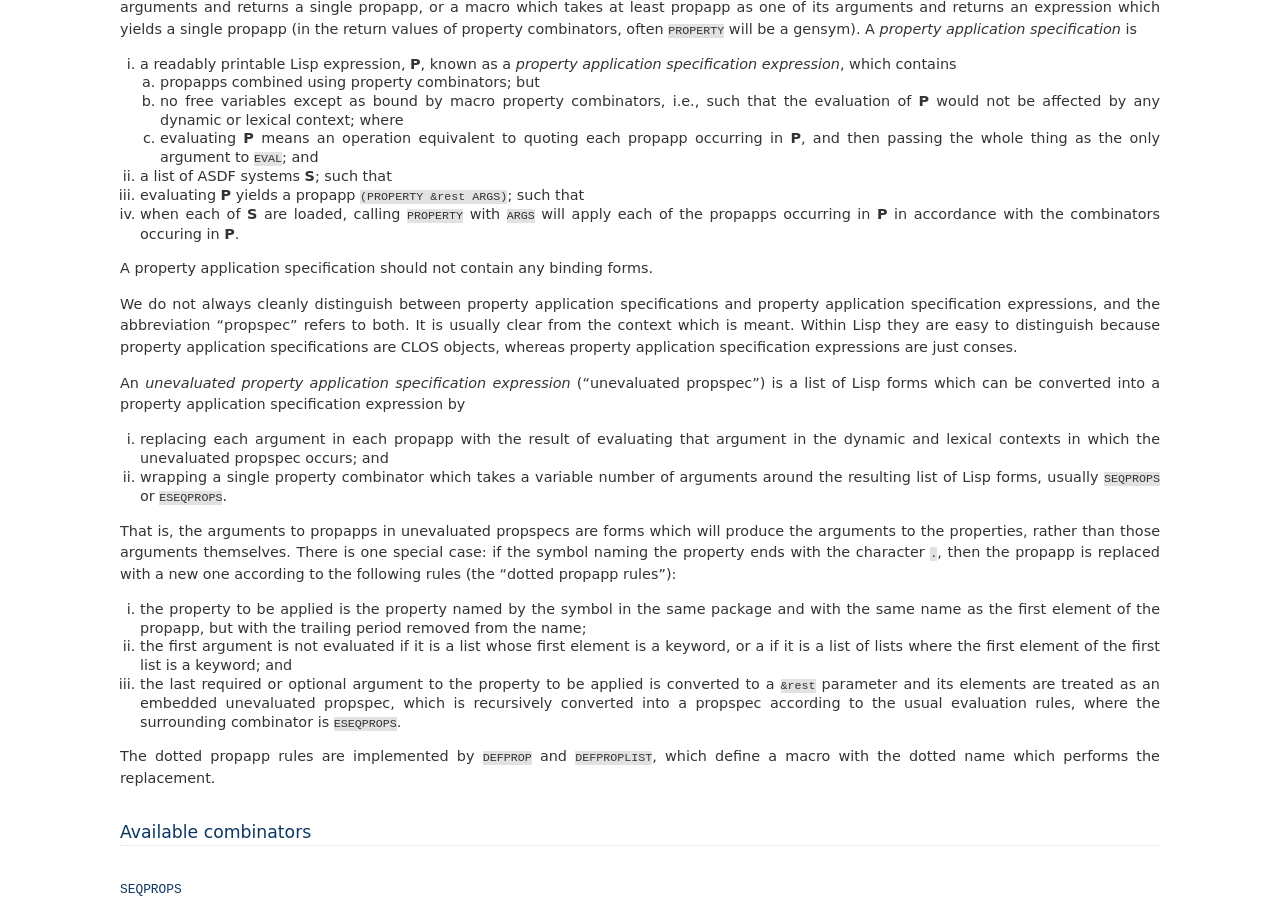
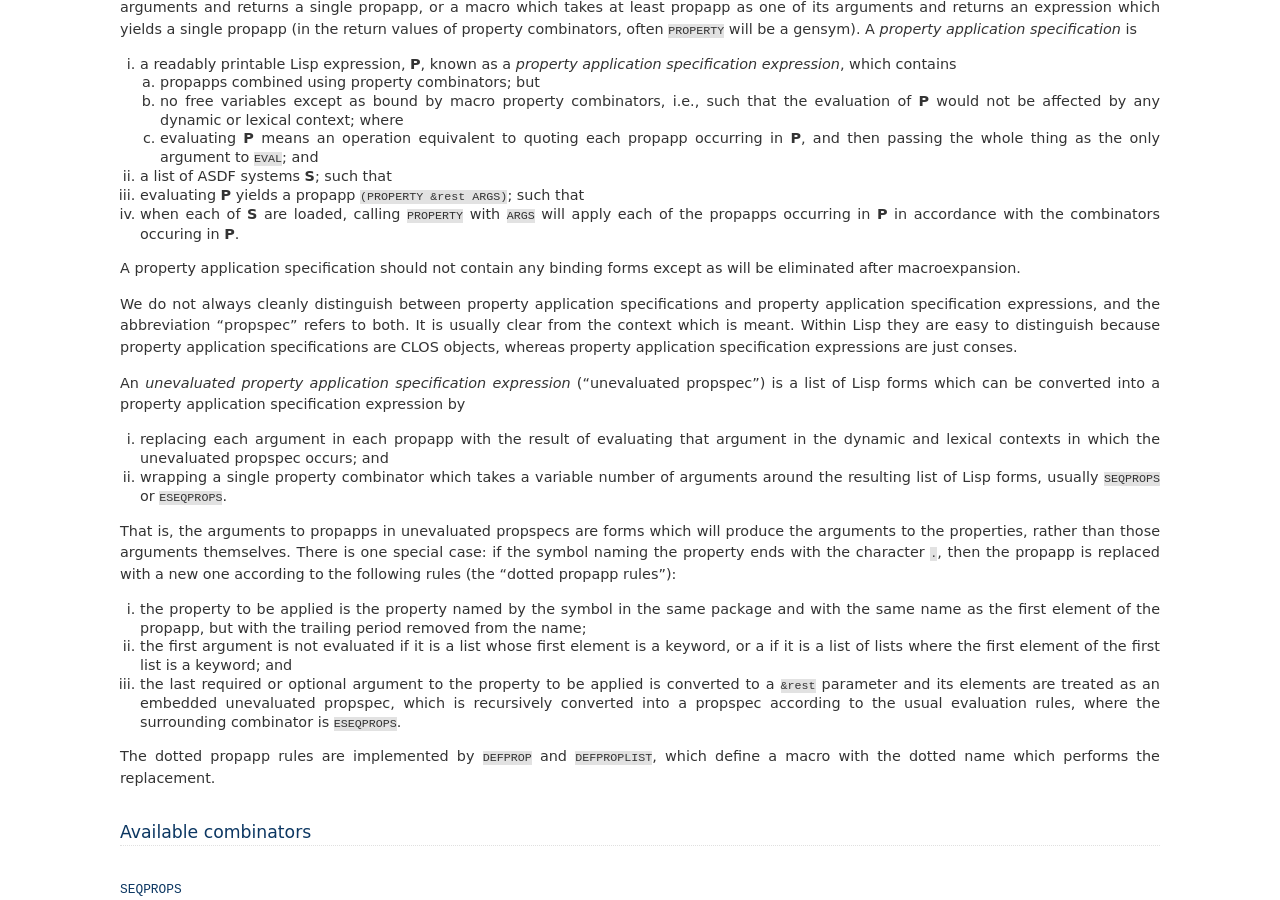
Before and after one commit to spwhitton/consfigurator, a Sphinx documentation site: the page built from doc/propspecs.rst, in a window 1280 px wide and 900 px high, scrolled down 528 px. Built offline with Sphinx 7.4.7, drawn with Linux system fonts in a browser that asks for light colours.

Commit message:
binding forms in macros are okay
Signed-off-by: Sean Whitton <spwhitton@spwhitton.name>

```diff
--- a/doc/propspecs.rst
+++ b/doc/propspecs.rst
@@ -54,7 +54,8 @@ iv. when each of **S** are loaded, calling ``PROPERTY`` with ``ARGS`` will
     apply each of the propapps occurring in **P** in accordance with the
     combinators occuring in **P**.
 
-A property application specification should not contain any binding forms.
+A property application specification should not contain any binding forms
+except as will be eliminated after macroexpansion.
 
 We do not always cleanly distinguish between property application
 specifications and property application specification expressions, and the
```
